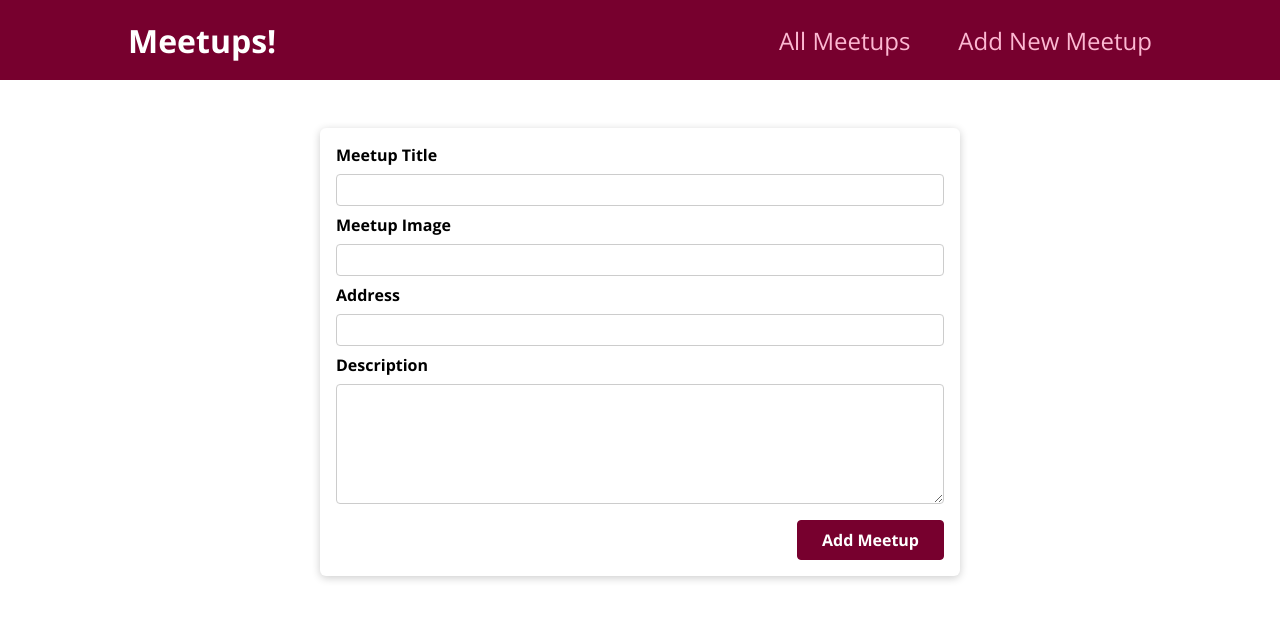
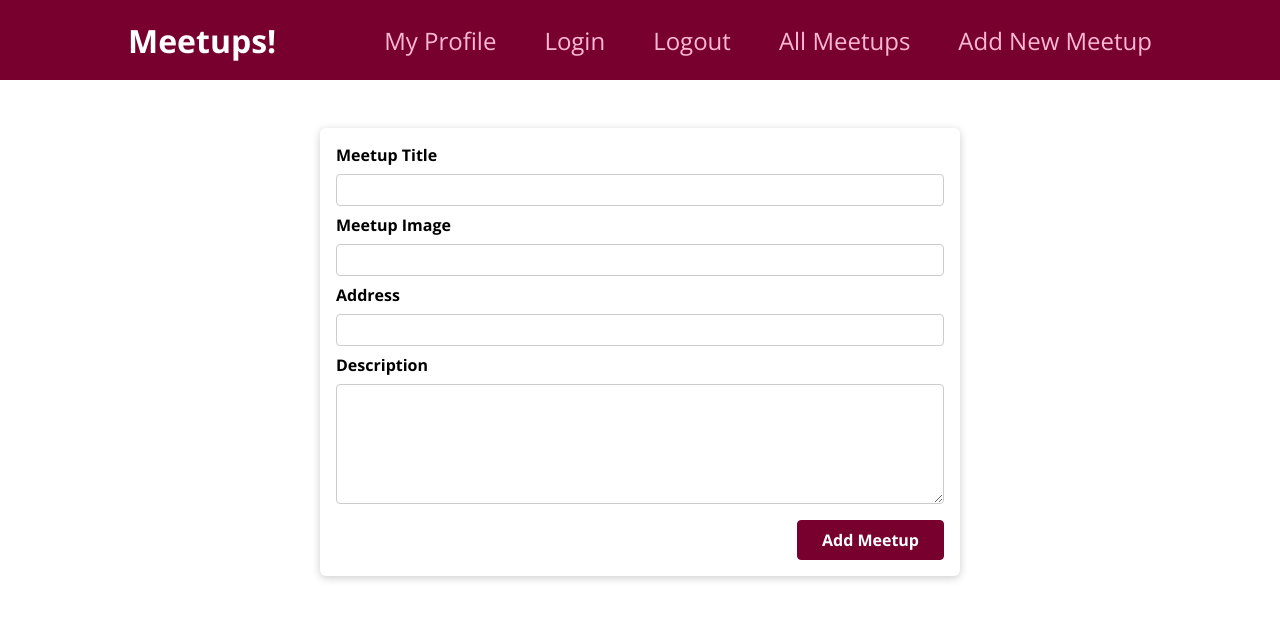
Before and after one commit to Crimca/meetups-app, a Next.js app: page /new-meetup in a window 1280 px wide. Shown: the top 620 px of the page. Built offline with nearby package versions, Linux system fonts and the light colour scheme.

Commit message:
Teht 45. 0auth konfigurointi ja integrointi

```diff
--- a/package.json
+++ b/package.json
@@ -9,6 +9,7 @@
     "lint": "next lint"
   },
   "dependencies": {
+    "@auth0/nextjs-auth0": "^2.3.1",
     "eslint": "8.36.0",
     "eslint-config-next": "13.2.4",
     "mongodb": "^5.1.0",
--- a/src/components/layout/MainNavigation.js
+++ b/src/components/layout/MainNavigation.js
@@ -9,6 +9,15 @@
       <div className={classes.logo}>Meetups!</div>
       <nav>
         <ul>
+          <li>
+            <Link href='/profile'>My Profile</Link>
+          </li>
+          <li>
+          <Link href='/api/auth/login'>Login</Link>
+          </li>
+          <li>
+          <Link href='/api/auth/logout'>Logout</Link>
+          </li>
           <li>
             <Link href='/'>All Meetups</Link>
           </li>
--- a/src/helpers/db-util.js
+++ b/src/helpers/db-util.js
@@ -26,7 +26,7 @@
 
 export async function getDocumentIdList(client, collection) {
     const db = client.db();
-    const idList = await db.collection(collection).find({}, { _id: 1}).toArray();
+    const idList = await db.collection(collection).find({}, { _id: 1 }).toArray();
 
     return idList;
 }
--- a/src/pages/_app.js
+++ b/src/pages/_app.js
@@ -1,10 +1,14 @@
 import Layout from '../components/layout/Layout';
 import '../styles/globals.css';
+import React from 'react';
+import { UserProvider } from '@auth0/nextjs-auth0/client';
 
 function MyApp({ Component, pageProps }) {
   return (
     <Layout>
+      <UserProvider>
       <Component {...pageProps} />
+    </UserProvider>
     </Layout>
   );
 }
--- /dev/null
+++ b/src/pages/api/auth/[...auth0].js
@@ -0,0 +1,4 @@
+// pages/api/auth/[...auth0].js
+import { handleAuth } from '@auth0/nextjs-auth0';
+
+export default handleAuth();
```
Also changed, not shown: src/pages/profile.js (added, +19 -0 lines), 1 other file (tests, documents, lock files or other folders).
